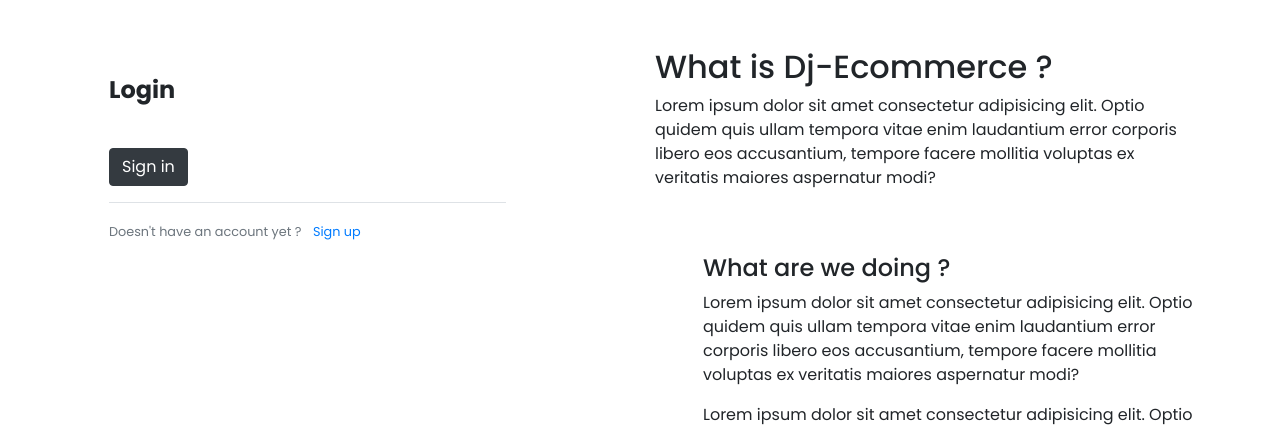
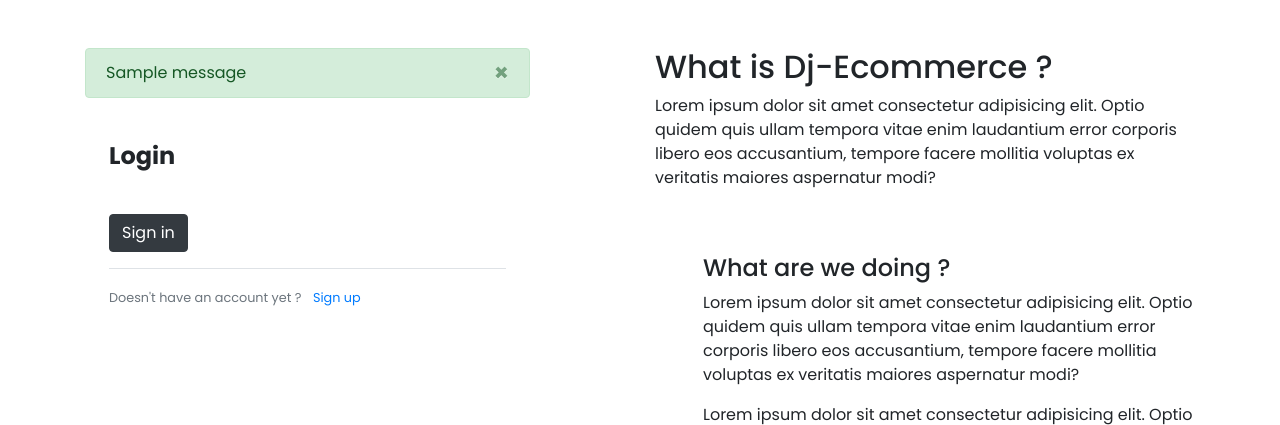
Before and after one commit to lisianthuss116/Mindzzle, a Django app: template backend/account/templates/auth/login.html in a window 1280 px wide. Shown: the part 74-499 px from the top of the page. Run offline with Django 3.2, Linux system fonts and the light colour scheme; the template is opened without the code that fills it, so the values that code supplies are empty; tables that the repository leaves empty hold one stand-in row (values such as "Sample post"); one stand-in notice (Sample message) is shown; parts of the project's set-up code (start-up, migrations or seed data) failed here and were passed over; some libraries are stand-ins or nearby versions; some web fonts are replaced.

Commit message:
adding new message handler

```diff
--- a/backend/account/templates/auth/login.html
+++ b/backend/account/templates/auth/login.html
@@ -9,13 +9,15 @@
         <div class="col-lg-5 col-sm-12">
             <div class="row">
                 <div class="col-12">
-                    {% if message %}
+                    {% if messages %}
+                        {% for message in messages %}
                         <div class="alert alert-{{message.tags}} alert-dismissible fade show" role="alert">
                             {{ message }}
                             <button type="button" class="close" data-dismiss="alert" aria-label="Close">
                                 <span aria-hidden="true">&times;</span>
                             </button>
                         </div>
+                        {% endfor %}
                     {% endif %}
                 </div>
             </div>
@@ -39,7 +41,7 @@
                         <div class="border-top pt-3">
                             <small class="text-muted">
                                 Doesn't have an account yet ?
-                                <a href="{% url 'register' %}" class="ml-2">Sign up</a>
+                                <a href="{% url 'auth:register' %}" class="ml-2">Sign up</a>
                             </small>
                         </div>
                     </form>
```
Lines whose indentation alone changed are shown as unchanged.
